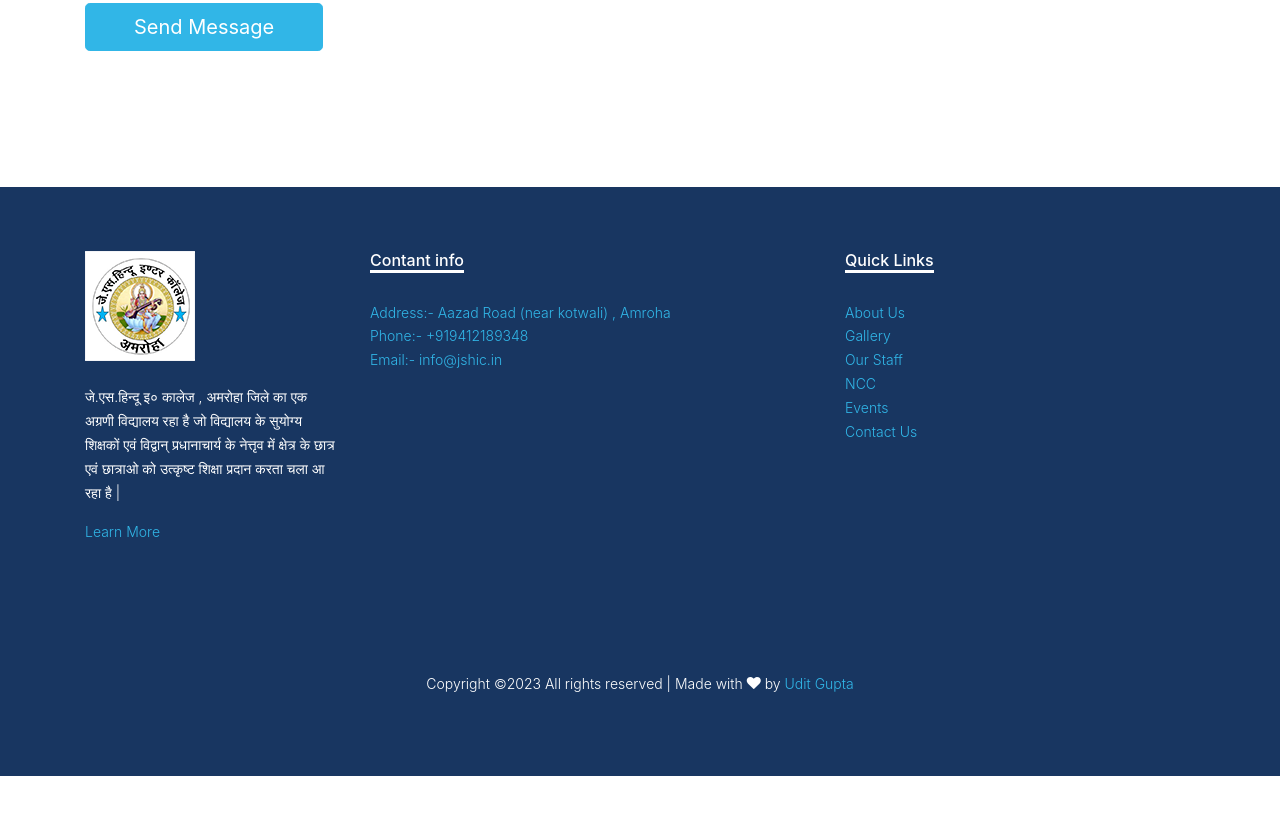
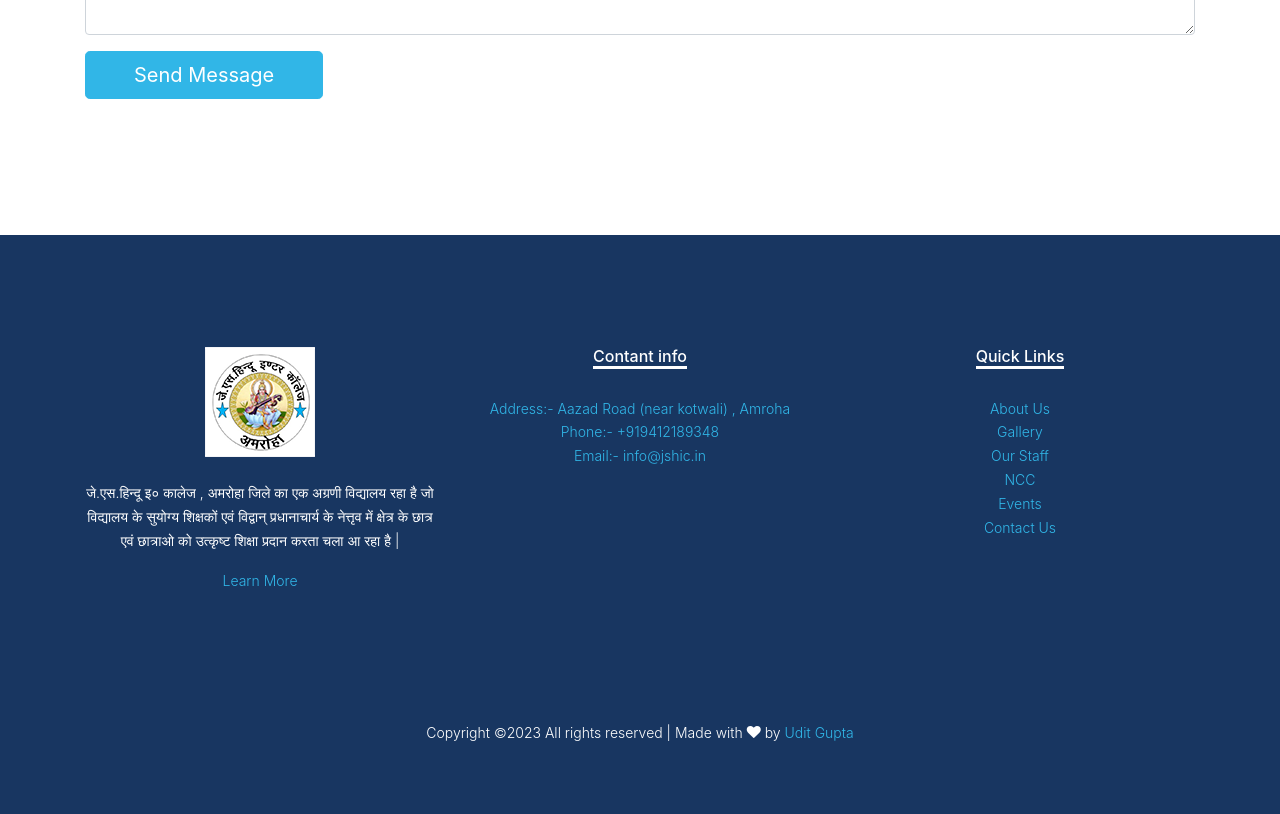
Before and after one commit to Ug0510/Government-College-Website, a plain HTML site: page contact.html in a window 1280 px wide. Shown: the part 994-1808 px from the top of the page. Before the commit the page ends 1770 px from the top, so only its background shows below. Drawn offline with Linux system fonts and the light colour scheme; files whose address does not match are found by name; a web font is replaced by a local one.

Commit message:
contactform done

```diff
--- a/contact.html
+++ b/contact.html
@@ -119,7 +119,7 @@
     <div class="site-section ftco-subscribe-1 site-blocks-cover pb-4" style="background-image: url('images/bg_1.webp')">
         <div class="container">
           <div class="row align-items-end">
-            <div class="col-lg-7">
+            <div class="col-lg-12 mt-5">
               <h2 class="mb-2" style="font-size:250%">Contact Form</h2>
             </div>
           </div>
@@ -175,13 +175,13 @@
 
       <div class="footer mt-5">
         <div class="container">
-          <div class="row">
-            <div class="col-lg-3">
+          <div class="row ">
+            <div class="col-lg-4 col-md-12 col-sm-12 text-center mt-5">
               <p class="mb-4"><img src="images/logo.png" alt="Image" class="img-fluid"></p>
               <p>जे.एस.हिन्दू  इ० कालेज , अमरोहा जिले का एक अग्रणी विद्यालय रहा है  जो विद्यालय के सुयोग्य शिक्षकों एवं विद्वान् प्रधानाचार्य के नेत्तृव में क्षेत्र के छात्र एवं छात्राओ को उत्कृष्ट शिक्षा प्रदान करता चला आ रहा है |</p>
               <p><a href="about_jsh.html">Learn More</a></p>
             </div>
-            <div class="col-lg-5">
+            <div class="col-lg-4 col-md-6 col-sm-12 text-center mt-5">
               <h3 class="footer-heading"><span>Contant info</span></h3>
               <ul class="list-unstyled">
                   <li><a href="#"> Address:- Aazad Road (near kotwali) , Amroha </a></li>
@@ -189,7 +189,7 @@
                   <li><a href="#"> Email:- info@jshic.in</a></li>
               </ul>
             </div>
-            <div class="col-lg-4">
+            <div class="col-lg-4 col-md-6  col-sm-12 text-center mt-5">
                 <h3 class="footer-heading"><span>Quick Links</span></h3>
                 <ul class="list-unstyled">
                     <li><a href="about.html">About Us</a></li>
@@ -200,8 +200,7 @@
                     <li><a href="contact.html">Contact Us</a></li>
                 </ul>
             </div>
-
-          </div>
+            </div>
           <div class="row">
             <div class="col-12">
               <div class="copyright">
```
